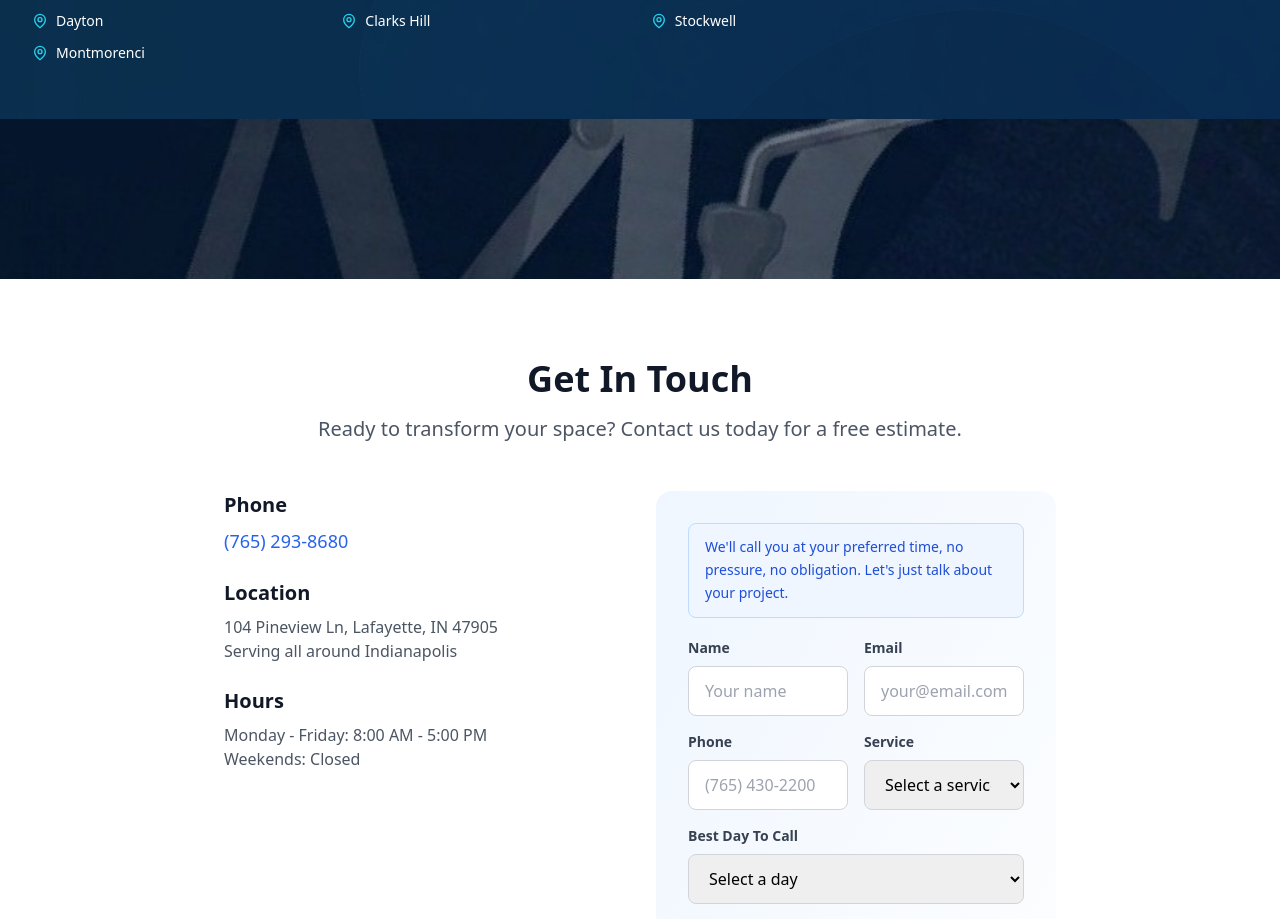
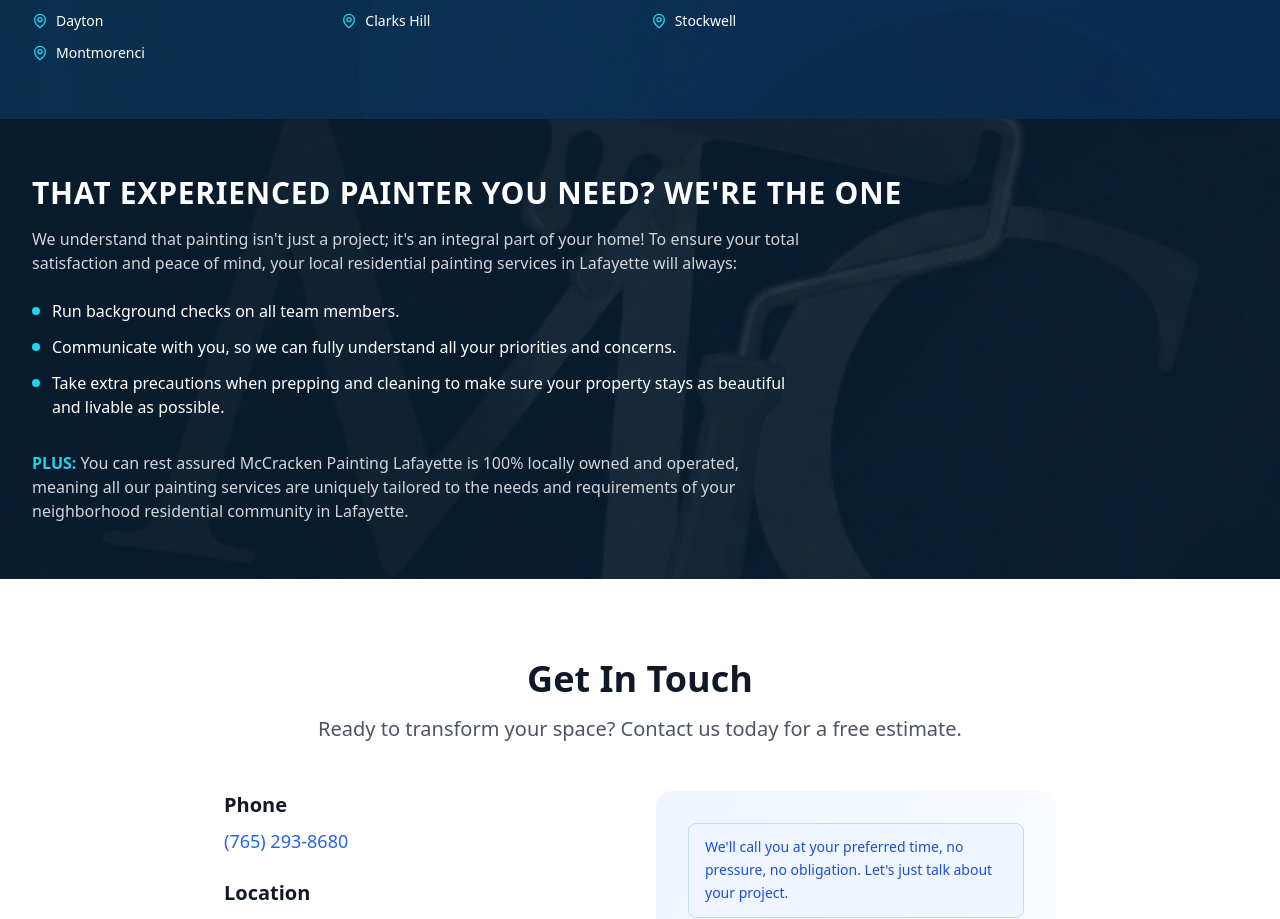
Before and after one commit to sampp37/NewMcCracken, a React (Vite) app: page / in a window 1280 px wide. Shown: the part 3891-4810 px from the top of the page. Built offline with nearby package versions, Linux system fonts and the light colour scheme; no server answers.

Commit message:
Update Section 6 layout and content

```diff
--- a/src/App.tsx
+++ b/src/App.tsx
@@ -412,7 +412,7 @@ function App() {
       {/* CTA Section */}
       <section
         id="FreeEstimate"
-        className="relative py-20"
+        className="relative py-14 overflow-hidden"
         style={{
           backgroundImage: 'url("/MC-6.jpg")',
           backgroundSize: 'cover',
@@ -420,6 +420,32 @@ function App() {
           backgroundRepeat: 'no-repeat',
         }}
       >
+        <div className="absolute inset-0 bg-[#0a1e2e]/75"></div>
+        <div className="relative max-w-7xl mx-auto px-4 sm:px-6 lg:px-8">
+          <h2 className="text-2xl sm:text-3xl font-bold text-white uppercase tracking-wide mb-4">
+            That Experienced Painter You Need? We're the One
+          </h2>
+          <p className="text-gray-300 mb-6 max-w-3xl">
+            We understand that painting isn't just a project; it's an integral part of your home! To ensure your total satisfaction and peace of mind, your local residential painting services in Lafayette will always:
+          </p>
+          <ul className="space-y-3 mb-8 max-w-3xl">
+            <li className="flex items-start gap-3">
+              <span className="w-2 h-2 bg-cyan-400 rounded-full mt-2 flex-shrink-0"></span>
+              <span className="text-white">Run background checks on all team members.</span>
+            </li>
+            <li className="flex items-start gap-3">
+              <span className="w-2 h-2 bg-cyan-400 rounded-full mt-2 flex-shrink-0"></span>
+              <span className="text-white">Communicate with you, so we can fully understand all your priorities and concerns.</span>
+            </li>
+            <li className="flex items-start gap-3">
+              <span className="w-2 h-2 bg-cyan-400 rounded-full mt-2 flex-shrink-0"></span>
+              <span className="text-white">Take extra precautions when prepping and cleaning to make sure your property stays as beautiful and livable as possible.</span>
+            </li>
+          </ul>
+          <p className="text-gray-300 max-w-3xl">
+            <span className="text-cyan-400 font-bold">PLUS:</span> You can rest assured McCracken Painting Lafayette is 100% locally owned and operated, meaning all our painting services are uniquely tailored to the needs and requirements of your neighborhood residential community in Lafayette.
+          </p>
+        </div>
       </section>
 
       {/* Contact Section */}
```
